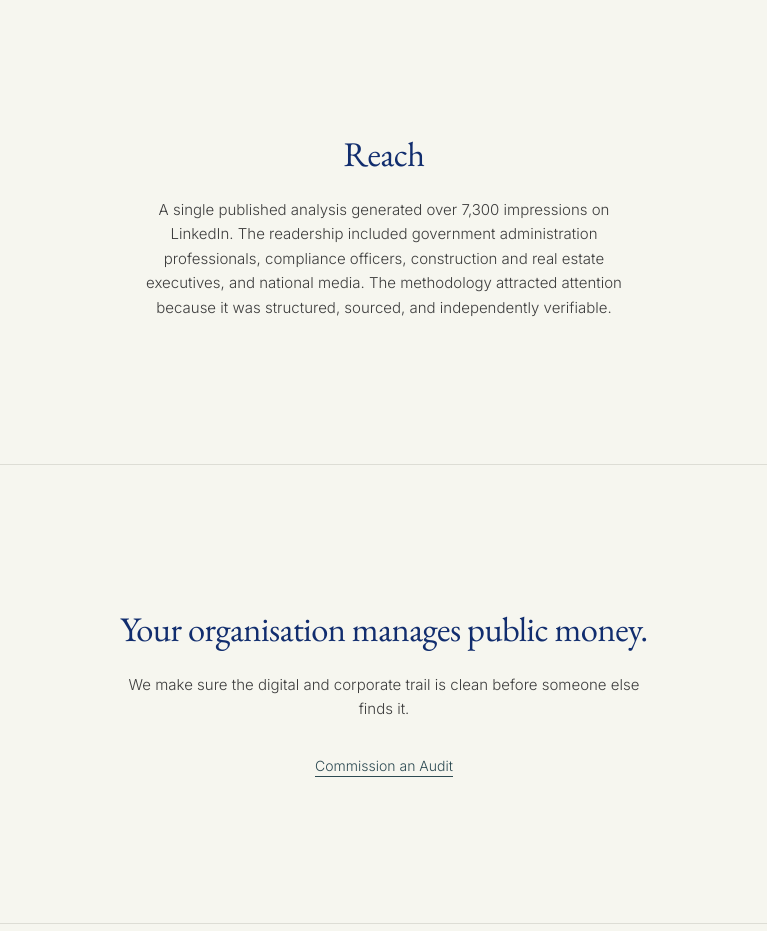
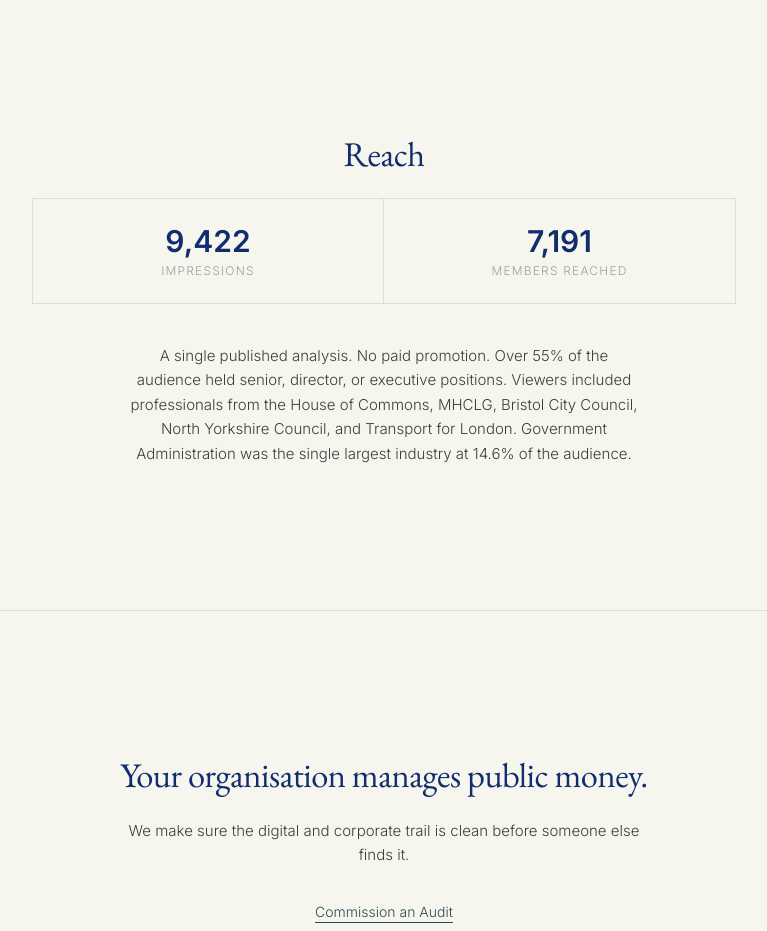
Before and after one commit to damian756/siba.digital, a Next.js app: page / in a window 1280 px wide. Shown: the part 2000-2931 px from the top of the page, without its empty margins (256-1023 px from the left). Built offline with nearby package versions, Linux system fonts and the light colour scheme.

Commit message:
Update Reach section with verified LinkedIn analytics data

```diff
--- a/app/page.tsx
+++ b/app/page.tsx
@@ -165,17 +165,32 @@ export default function HomePage() {
 
       {/* Reach */}
       <section className="py-28 lg:py-36">
-        <div className="mx-auto max-w-3xl px-4 sm:px-6 lg:px-8 text-center">
+        <div className="mx-auto max-w-3xl px-4 sm:px-6 lg:px-8">
           <Reveal>
-            <h2 className="mb-6">Reach</h2>
+            <h2 className="mb-6 text-center">Reach</h2>
           </Reveal>
+
           <Reveal>
-            <p className="mx-auto max-w-lg text-[15px] leading-relaxed text-[#3d3d3d]">
-              A single published analysis generated over 7,300 impressions on
-              LinkedIn. The readership included government administration
-              professionals, compliance officers, construction and real estate
-              executives, and national media. The methodology attracted attention
-              because it was structured, sourced, and independently verifiable.
+            <div className="mb-10 grid grid-cols-2 divide-x divide-[#ddddd5] border border-[#ddddd5]">
+              <div className="px-8 py-6 text-center">
+                <p className="text-3xl font-semibold text-[#112d6e]">9,422</p>
+                <p className="mt-1 text-xs uppercase tracking-widest text-[#a0a0a0]">Impressions</p>
+              </div>
+              <div className="px-8 py-6 text-center">
+                <p className="text-3xl font-semibold text-[#112d6e]">7,191</p>
+                <p className="mt-1 text-xs uppercase tracking-widest text-[#a0a0a0]">Members reached</p>
+              </div>
+            </div>
+          </Reveal>
+
+          <Reveal>
+            <p className="mx-auto max-w-lg text-center text-[15px] leading-relaxed text-[#3d3d3d]">
+              A single published analysis. No paid promotion. Over 55% of the
+              audience held senior, director, or executive positions. Viewers
+              included professionals from the House of Commons, MHCLG, Bristol
+              City Council, North Yorkshire Council, and Transport for London.
+              Government Administration was the single largest industry at 14.6%
+              of the audience.
             </p>
           </Reveal>
         </div>
```
